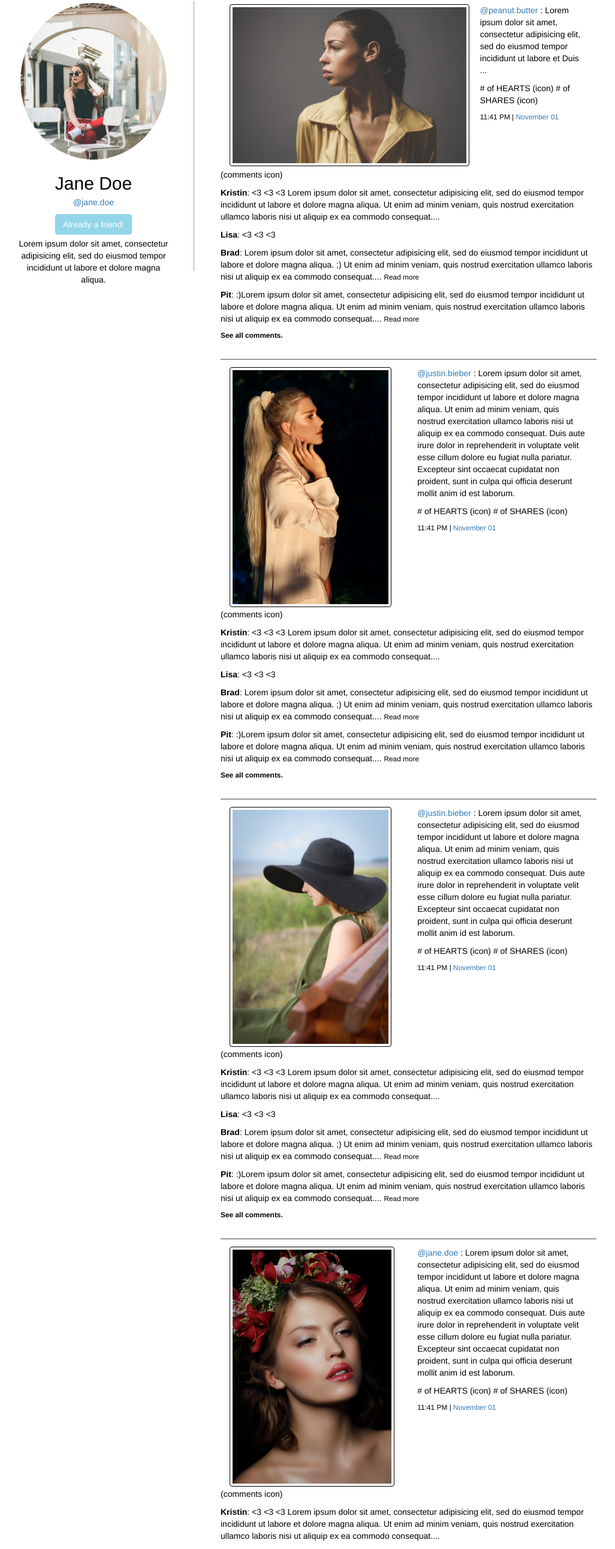
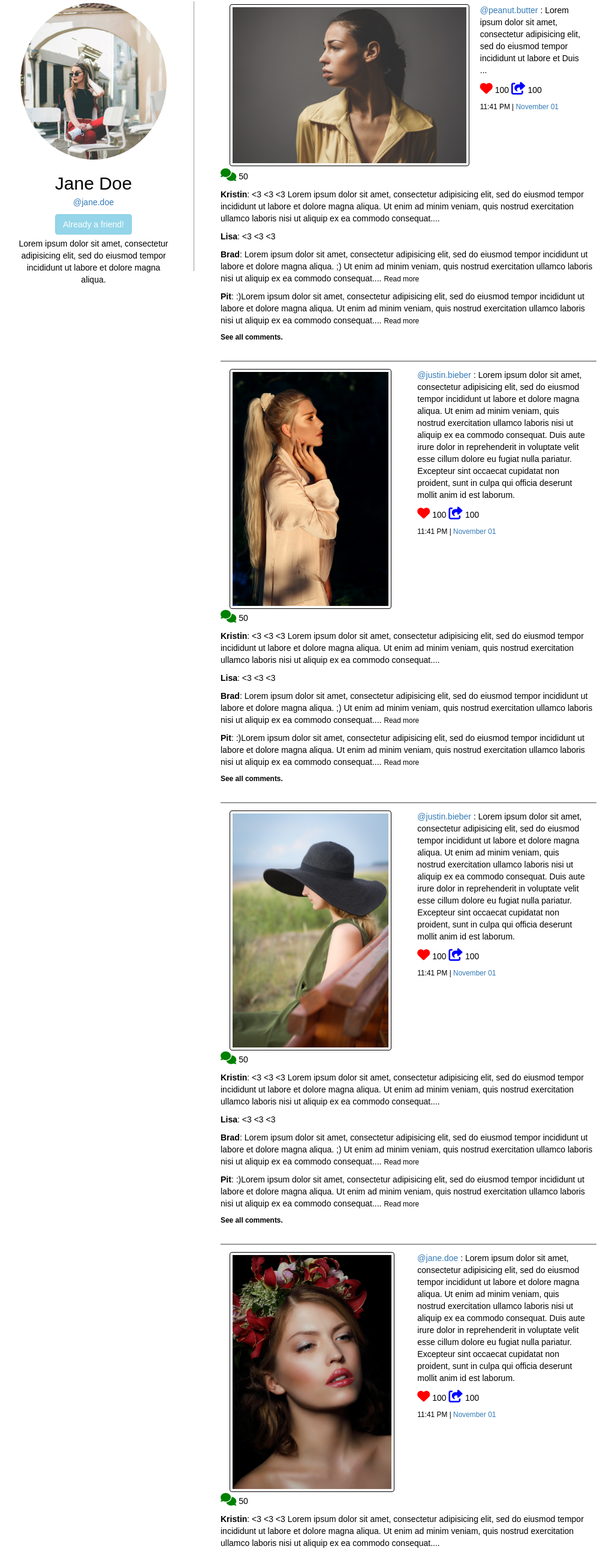
Before and after one commit to lartiend/b5dc-csp1-socialmedia, a plain HTML site: page pages/friendPage.html in a window 1280 px wide. Shown: the part 98-2680 px from the top of the page at 60% size, without its empty margins (109-1135 px from the left). Drawn offline with nearby package versions, Linux system fonts and the light colour scheme.

Commit message:
Update: added icons. Next: Update font + Update color schemes red/blue + Update index.html & signupPage

```diff
--- a/css/style.css
+++ b/css/style.css
@@ -1,4 +1,7 @@
-
+* {
+	color: black;
+	font-family: arial;
+}
 .Pagenavbar {
 	border-style: none;
 	background-color: black;
@@ -17,6 +20,7 @@
 }
 .navbar {
 	border-radius: 0;
+	opacity: 0.9;
 }
 a[href="pages/signupPage.html"], button[data-target="#login"],
 a[href="pages/userPage.html"] {
@@ -205,17 +209,21 @@ footer {
 	color: white;
 	width: 1000px;
 	margin-top: 50px;
+	overflow: auto;
 }
 
 /*--------------------------------------- strangerPage ---------------------------------------*/
 
 .addFriend-well {
-	background-color: grey;
+	background-color: #5bc0de;
 }
 .addFriend {
-	color: initial;
+	color: #fff;
 	text-align: center;
 	margin: 0 auto;
+
+    background-color: #5bc0de;
+    border-color: #46b8da;
 }
 .toTop {
 	color: white;
@@ -229,9 +237,27 @@ footer {
     color: #23527c;
 }
 
-/*--------------------------------------- userPage ---------------------------------------*/
+/*--------------------------------------- icons ---------------------------------------*/
+.footer-icons i.fa-facebook,
+.footer-icons i.fa-twitter,
+.footer-icons i.fa-linkedin,
+.footer-icons i.fa-github,
+.footer-icons i.fa-google-plus {
+	font-size: 1em;
+}
 
-/*test*//*test*//*test*//*test*//*test*//*test*//*test*//*test*/
-* {
+.fa-heart {
+	color: red;
+}
+.fa-share-square {
+	color: blue;
+}
+.fa-comments {
+	color: green;
+}
+.fa-arrow-circle-up {
 	color: black;
 }
+i[class*=fa] {
+	font-size: 1.5em;
+}
--- a/pages/friendPage.html
+++ b/pages/friendPage.html
@@ -66,8 +66,9 @@
 									tempor incididunt ut labore et  Duis ...
 								</p>
 
-								<p># of HEARTS (icon) <span># of SHARES (icon)</span></p>
-
+								<p> <i class="fa fa-heart"></i> 100
+								<span> <i class="fa fa-share-square"></i> 100</span>
+								</p>
 
 								<p class="small">
 									11:41 PM | <a href="#">November 01</a>
@@ -75,7 +76,9 @@
 							</div>
 						</div>
 						<div class="row comment-section">
-							<p>(comments icon)</p>
+
+							<p><i class="fa fa-comments"></i> 50</p>
+
 							<p><strong>Kristin</strong>: &lt;3 &lt;3 &lt;3 Lorem ipsum dolor sit amet, consectetur adipisicing elit, sed do eiusmod tempor incididunt ut labore et dolore magna aliqua. Ut enim ad minim veniam, quis nostrud exercitation ullamco laboris nisi ut aliquip ex ea commodo consequat....
 							</p>
 
@@ -110,8 +113,9 @@
 									proident, sunt in culpa qui officia deserunt mollit anim id est laborum.
 								</p>
 
-								<p># of HEARTS (icon) <span># of SHARES (icon)</span></p>
-
+								<p> <i class="fa fa-heart"></i> 100
+								<span> <i class="fa fa-share-square"></i> 100</span>
+								</p>
 
 								<p class="small">
 									11:41 PM | <a href="#">November 01</a>
@@ -119,7 +123,9 @@
 							</div>
 						</div>	 <!--  -->
 						<div class="row comment-section">
-							<p>(comments icon)</p>
+
+							<p><i class="fa fa-comments"></i> 50</p>
+
 							<p><strong>Kristin</strong>: &lt;3 &lt;3 &lt;3 Lorem ipsum dolor sit amet, consectetur adipisicing elit, sed do eiusmod tempor incididunt ut labore et dolore magna aliqua. Ut enim ad minim veniam, quis nostrud exercitation ullamco laboris nisi ut aliquip ex ea commodo consequat....
 							</p>
 
@@ -155,8 +161,9 @@
 									proident, sunt in culpa qui officia deserunt mollit anim id est laborum.
 								</p>
 
-								<p># of HEARTS (icon) <span># of SHARES (icon)</span></p>
-
+								<p> <i class="fa fa-heart"></i> 100
+								<span> <i class="fa fa-share-square"></i> 100</span>
+								</p>
 
 								<p class="small">
 									11:41 PM | <a href="#">November 01</a>
@@ -164,7 +171,9 @@
 							</div>
 						</div>	 <!--  -->
 						<div class="row comment-section">
-							<p>(comments icon)</p>
+
+							<p><i class="fa fa-comments"></i> 50</p>
+
 							<p><strong>Kristin</strong>: &lt;3 &lt;3 &lt;3 Lorem ipsum dolor sit amet, consectetur adipisicing elit, sed do eiusmod tempor incididunt ut labore et dolore magna aliqua. Ut enim ad minim veniam, quis nostrud exercitation ullamco laboris nisi ut aliquip ex ea commodo consequat....
 							</p>
 
@@ -200,8 +209,9 @@
 									proident, sunt in culpa qui officia deserunt mollit anim id est laborum.
 								</p>
 
-								<p># of HEARTS (icon) <span># of SHARES (icon)</span></p>
-
+								<p> <i class="fa fa-heart"></i> 100
+								<span> <i class="fa fa-share-square"></i> 100</span>
+								</p>
 
 								<p class="small">
 									11:41 PM | <a href="#">November 01</a>
@@ -209,7 +219,9 @@
 							</div>
 						</div>	 <!--  -->
 						<div class="row comment-section">
-							<p>(comments icon)</p>
+
+														<p><i class="fa fa-comments"></i> 50</p>
+
 							<p><strong>Kristin</strong>: &lt;3 &lt;3 &lt;3 Lorem ipsum dolor sit amet, consectetur adipisicing elit, sed do eiusmod tempor incididunt ut labore et dolore magna aliqua. Ut enim ad minim veniam, quis nostrud exercitation ullamco laboris nisi ut aliquip ex ea commodo consequat....
 							</p>
 
@@ -233,9 +245,9 @@
 	</div> <!-- #friendPage -->
 
 
-	<div>
-		<a class="toTop" href="#strangerPageBody">Top (icon)</a>
-	</div>
+<div>
+<a class="toTop" href="#strangerPageBody"><i class="fa fa-arrow-circle-up"></i></a>
+</div>
 
 	<footer class="footer">
 		<div class="container-fluid">
```
Also changed, not shown: pages/signupPage.html (+1 -13 lines), pages/strangerPage.html (+17 -11 lines), pages/userPage.html (+26 -13 lines).
